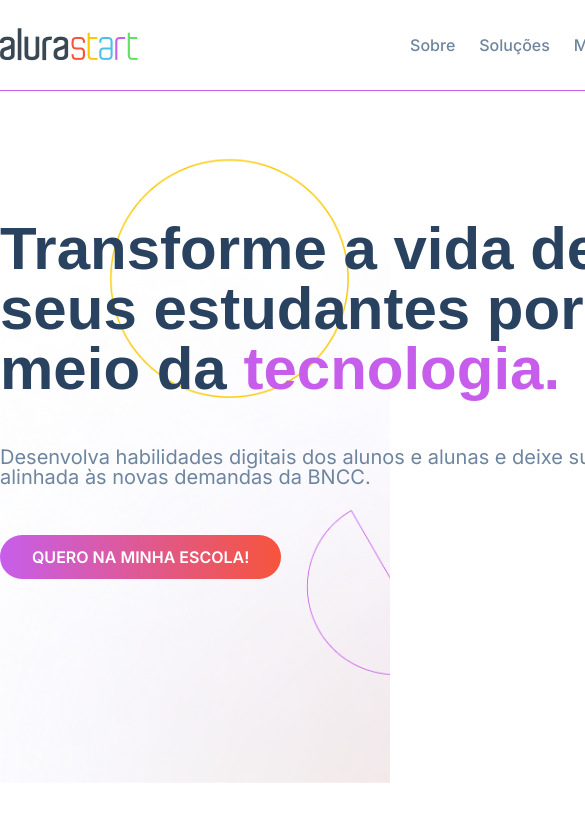
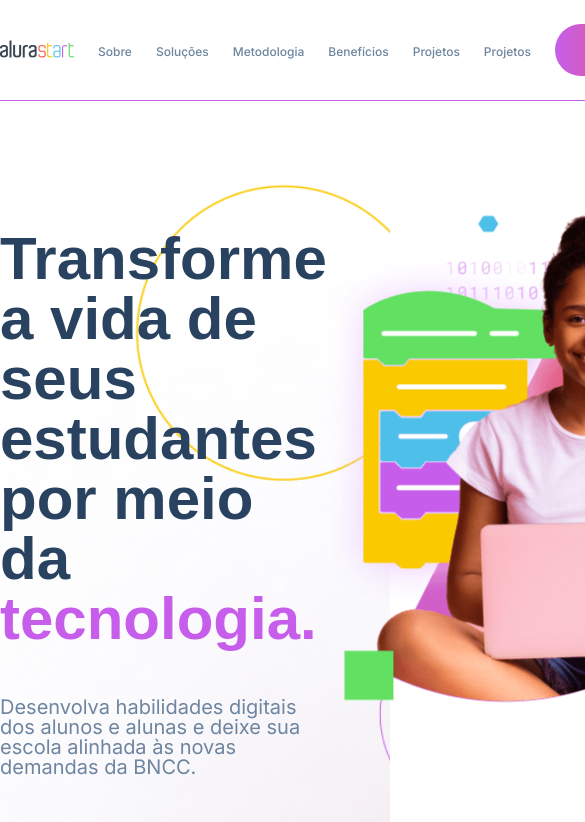
Before and after one commit to Wender1903/-Alura-Start-Trabalhando-com-Responvidade, a plain HTML site: page index.html in a window 390 px wide. Shown: the top 822 px of the page, 585 px wide, since content can reach past the window. Drawn offline with nearby package versions, Linux system fonts and the light colour scheme; a web font is replaced by a local one.

Commit message:
:rocket: style: Usando Medidas Relativas (de pixel para rem), Trabalhando com imagens responsivas, e adaptando cabeçalho para telas de 768px

```diff
--- a/estilos.css
+++ b/estilos.css
@@ -1,7 +1,15 @@
 :root {
   /* Fontes */
+  font-size: 16px;
   --fonte-corpo: "Inter", sans-serif;
   --fonte-titulos: "Bai Jamjuree", sans-serif;
+
+
+  --font-size-xl: 3.75rem;
+  --font-size-l: 2rem;
+  --font-size-m: 1.25rem;
+  --font-size-b: 1rem;
+  --font-size-s: 0.75rem;
 
   /* Cores */
   --cor-texto: #6e859f;
@@ -18,20 +26,20 @@
   --botao-gradiente: linear-gradient(90deg, #c75eeb, #f6543b);
   --botao-gradiente-hover: linear-gradient(90deg, #560d6e, #560d6e);
 
-  --padding-2xs: 8px;
-  --padding-xs: 14px;
-  --padding-s: 16px;
-  --padding-m: 24px;
-  --padding-l: 32px;
-  --padding-xl: 48px;
-  --padding-2xl: 64px;
+  --padding-2xs: 0.5rem;
+  --padding-xs: 0.875rem;
+  --padding-s: 1rem;
+  --padding-m: 1.5rem;
+  --padding-l: 2rem;
+  --padding-xl: 3rem;
+  --padding-2xl: 4rem;
 
-  --gap-xs: 8px;
-  --gap-s: 16px;
-  --gap-m: 24px;
-  --gap-l: 32px;
-  --gap-xl: 48px;
-  --gap-2xl: 64px;
+  --gap-xs: 0.5rem;
+  --gap-s: 1rem;
+  --gap-m: 1.5rem;
+  --gap-l: 2rem;
+  --gap-xl: 3rem;
+  --gap-2xl: 4rem;
 }
 
 h1,
@@ -40,7 +48,7 @@
 h4,
 h5 {
   font-family: var(--fonte-titulos);
-  font-size: 60px;
+  font-size: var(--font-size-xl);
   font-weight: 700;
 }
 
@@ -52,6 +60,10 @@
 .container {
   width: 1192px;
   margin: 0 auto;
+
+  @media (max-width:768px) {
+    width: 674px;
+  }
 }
 
 .cabecalho {
@@ -76,25 +88,47 @@
   gap: var(--gap-m);
 }
 
-.cabecalho__item > a {
-  font-size: 16px;
+.cabecalho__item>a {
+  font-size: var(--font-size-b);
   font-weight: 500;
   color: var(--cor-texto);
   text-decoration: none;
   transition: 0.2s ease-in;
+
+  @media (max-width:768px) {
+    font-size: var(--font-size-s);
+  }
 
   &:hover {
     color: var(--cor-destaque-roxo);
   }
 }
 
+.cabecalho__item:nth-child(6) {
+  display: none;
+
+  @media (max-width:768px) {
+    display: inline;
+  }
+}
+
 .cabecalho__botoes {
   display: flex;
   gap: var(--gap-s);
+
+  @media (max-width:768px) {
+    & > a.btn__primario {
+      text-align: center;
+    }
+
+    & > a.btn__secundario {
+      display: none;
+    }
+  }
 }
 
-.cabecalho__botoes > a {
-  font-size: 12px;
+.cabecalho__botoes>a {
+  font-size: var(--font-size-s);
 }
 
 .cabecalho__divisor {
@@ -111,7 +145,7 @@
   padding: var(--padding-xs) var(--padding-l);
   border: none;
   border-radius: 200px;
-  font-size: 16px;
+  font-size: var(--font-size-b);
   font-weight: 600;
 }
 
@@ -153,14 +187,14 @@
   color: var(--cor-titulo);
   margin-bottom: 0;
 
-  & > span {
+  &>span {
     color: var(--cor-destaque-roxo);
   }
 }
 
 .banner__descricao {
   color: var(--cor-texto);
-  font-size: 20px;
+  font-size: var(--font-size-m);
 }
 
 .quem-somos {
@@ -180,7 +214,7 @@
 .quem-somos__titulo {
   color: var(--cor-titulo);
 
-  & > span {
+  &>span {
     color: var(--cor-destaque-roxo);
   }
 }
@@ -194,7 +228,7 @@
 .quem-somos__descricao {
   color: var(--cor-texto);
 
-  & > strong {
+  &>strong {
     color: var(--cor-titulo);
   }
 }
@@ -214,7 +248,7 @@
 .sobre-nos__titulo {
   color: var(--cor-titulo);
 
-  & > span {
+  &>span {
     color: var(--cor-destaque-roxo);
   }
 }
@@ -229,8 +263,8 @@
 .sobre-nos__beneficios--card {
   width: 33.33%;
 
-  & > h3 {
-    font-size: 20px;
+  &>h3 {
+    font-size: var(--font-size-m);
     text-transform: uppercase;
     padding: var(--padding-m) 0;
   }
@@ -247,9 +281,9 @@
     color: var(--cor-titulo-verde);
   }
 
-  & > p {
+  &>p {
     color: var(--cor-texto);
-    font-size: 20px;
+    font-size: var(--font-size-m);
   }
 }
 
@@ -258,7 +292,7 @@
   flex-direction: column;
   position: relative;
 
-  & > div[class="container"] {
+  &>div[class="container"] {
     display: flex;
     flex-direction: column;
     gap: var(--gap-2xl);
@@ -273,7 +307,7 @@
 .nosso-impacto__titulo {
   color: var(--cor-titulo);
 
-  & > span {
+  &>span {
     color: var(--cor-destaque-roxo);
   }
 }
@@ -285,13 +319,13 @@
   flex-wrap: wrap;
   gap: var(--gap-l);
 
-  & > div > h3 {
-    font-size: 32px;
+  &>div>h3 {
+    font-size: var(--font-size-l);
     font-weight: 700;
     padding-bottom: var(--padding-xs);
   }
 
-  & > div > p {
+  &>div>p {
     color: var(--cor-texto);
   }
 }
@@ -306,7 +340,7 @@
 }
 
 .nosso-impacto__estatistica.impacto-estudantes {
-  & > h3 {
+  &>h3 {
     color: var(--cor-subtitulo-azul);
   }
 
@@ -316,7 +350,7 @@
 }
 
 .nosso-impacto__estatistica.impacto-professores {
-  & > h3 {
+  &>h3 {
     color: var(--cor-destaque-roxo);
   }
 
@@ -326,7 +360,7 @@
 }
 
 .nosso-impacto__estatistica.impacto-escolas {
-  & > h3 {
+  &>h3 {
     color: var(--cor-titulo-verde);
   }
 
@@ -344,13 +378,13 @@
 .vantagens {
   background-image: var(--vantagens-background-gradiente);
 
-  & > div[class="container"] {
+  &>div[class="container"] {
     display: flex;
     flex-direction: column;
     align-items: center;
     padding: 5rem 0;
 
-    & > a:hover {
+    &>a:hover {
       transition: 0.2s ease-in;
       background-color: var(--cor-destaque-roxo);
       color: var(--cor-texto-branco);
@@ -371,15 +405,15 @@
   width: 40%;
   gap: var(--gap-m);
 
-  & > h2 {
+  &>h2 {
     color: var(--cor-titulo);
 
-    & > span {
+    &>span {
       color: var(--cor-titulo-verde);
     }
   }
 
-  & > p.vantagens__descricao {
+  &>p.vantagens__descricao {
     color: var(--cor-texto);
     text-align: justify;
   }
@@ -405,10 +439,10 @@
   display: flex;
   flex-direction: column;
 
-  & > h2 {
+  &>h2 {
     color: var(--cor-titulo);
 
-    & > span {
+    &>span {
       color: var(--cor-destaque-roxo);
     }
   }
@@ -439,10 +473,10 @@
   scroll-snap-align: start;
   scroll-padding-left: 20px;
 
-  & > h3 {
+  &>h3 {
     font-family: var(--fonte-corpo);
     font-weight: 700;
-    font-size: 20px;
+    font-size: var(--font-size-m);
   }
 }
 
@@ -451,12 +485,12 @@
   justify-content: space-between;
   width: 100%;
 
-  & > a {
+  &>a {
     text-decoration: none;
     color: var(--cor-destaque-roxo);
   }
 
-  & > span {
+  &>span {
     color: var(--cor-texto);
     font-weight: 700;
     padding: var(--padding-2xs) var(--padding-xs);
@@ -483,7 +517,7 @@
   background-size: cover;
   background-repeat: no-repeat;
 
-  & > div[class="container"] {
+  &>div[class="container"] {
     display: flex;
     justify-content: space-between;
     align-items: center;
@@ -497,11 +531,11 @@
   align-items: start;
   gap: var(--gap-l);
 
-  & > img {
+  &>img {
     padding-bottom: var(--padding-l);
   }
 
-  & > .subtitulo {
+  &>.subtitulo {
     color: var(--cor-destaque-amarelo);
   }
 }
@@ -511,7 +545,7 @@
   font-weight: 600;
   padding-bottom: var(--padding-m);
 
-  & > span {
+  &>span {
     color: var(--cor-destaque-rosa);
   }
 }
@@ -536,9 +570,9 @@
   padding: var(--padding-m);
   border-radius: 10px;
 
-  & > h3 {
+  &>h3 {
     color: var(--cor-titulo-vermelho);
-    font-size: 20px;
+    font-size: var(--font-size-m);
     text-align: center;
   }
 }
@@ -549,11 +583,11 @@
   padding: 0;
   gap: var(--gap-s);
 
-  & > label {
+  &>label {
     color: var(--cor-titulo);
   }
 
-  & > input {
+  &>input {
     padding: var(--padding-2xs);
     background-color: var(--cor-container-impacto);
     border: none;
@@ -564,18 +598,19 @@
     }
   }
 
-  & > select {
+  &>select {
     background-color: var(--cor-container-impacto);
     border: none;
     color: var(--cor-texto);
     padding: var(--padding-2xs);
   }
 
-  & > textarea {
+  &>textarea {
     background-color: var(--cor-container-impacto);
     border: none;
     border-radius: 4px;
     padding: var(--padding-2xs);
+
     &::placeholder {
       color: var(--cor-texto);
     }
@@ -594,7 +629,7 @@
   align-items: start;
   gap: var(--gap-m);
 
-  & > p {
+  &>p {
     line-height: 150%;
   }
 }
@@ -605,12 +640,12 @@
   align-items: start;
   gap: var(--gap-s);
 
-  & > h4 {
+  &>h4 {
     color: var(--cor-texto);
-    font-size: 16px;
+    font-size: var(--font-size-b);
   }
 
-  & > a {
+  &>a {
     text-decoration: none;
     text-transform: uppercase;
     line-height: 150%;
--- a/index.html
+++ b/index.html
@@ -34,7 +34,15 @@
           <ul>
             <li>
               <a href="#" aria-label="Ir para a página inicial">
-                <img src="./assets/logo-large.png" alt="" />
+                <img
+                src="./assets/logo-large.png"
+                srcset="
+                ./assets/logo-small.png 74w,
+                ./assets/logo-medium.png 74w,
+                ./assets/logo-large.png 139w
+                "
+                sizes="(max-width 360px) 74px, (max-width:768px) 74px, 139px"
+                alt="" />
               </a>
             </li>
           </ul>
@@ -50,6 +58,9 @@
             </li>
             <li class="cabecalho__item">
               <a href="#">Benefícios</a>
+            </li>
+            <li class="cabecalho__item">
+              <a href="#">Projetos</a>
             </li>
             <li class="cabecalho__item">
               <a href="#">Projetos</a>
```
